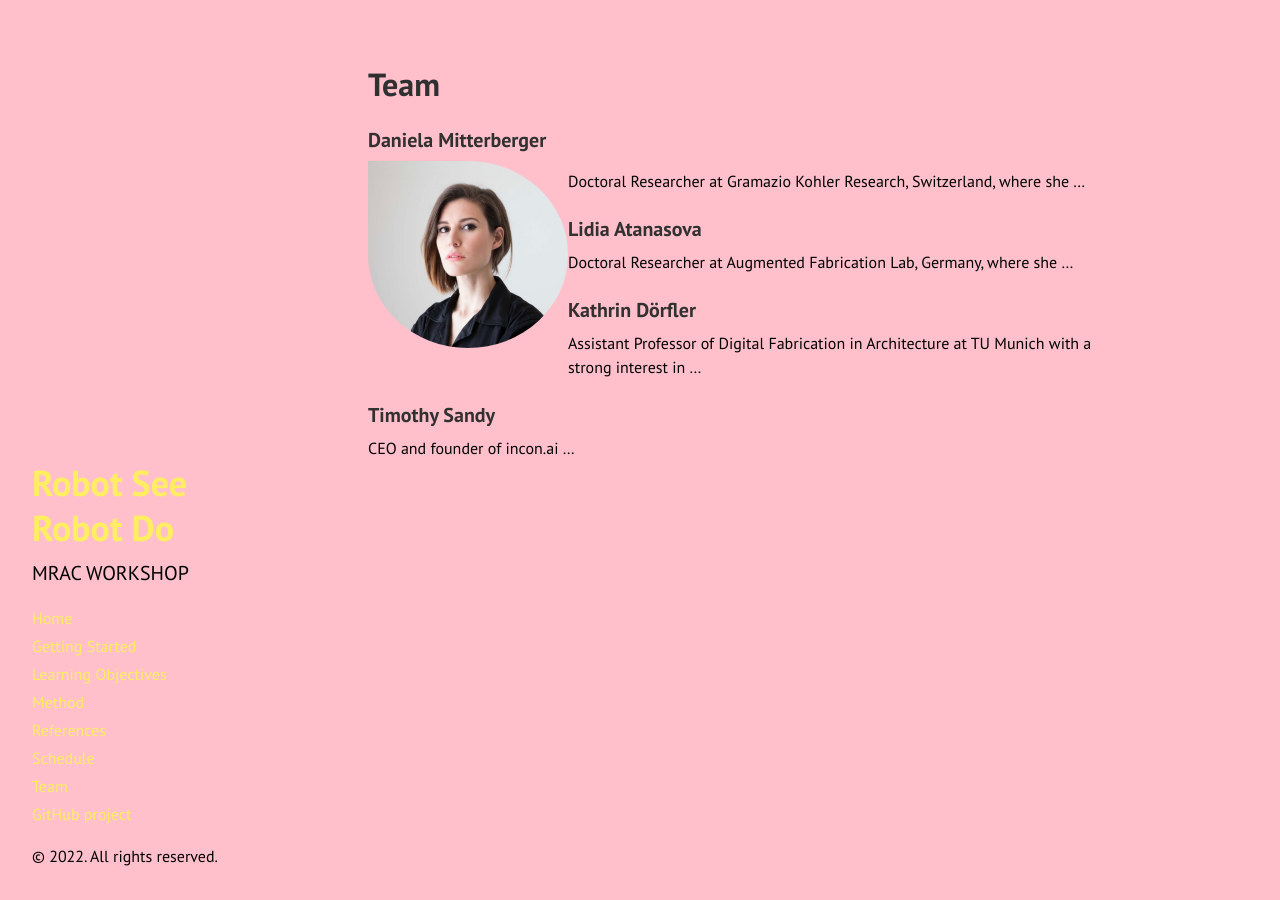
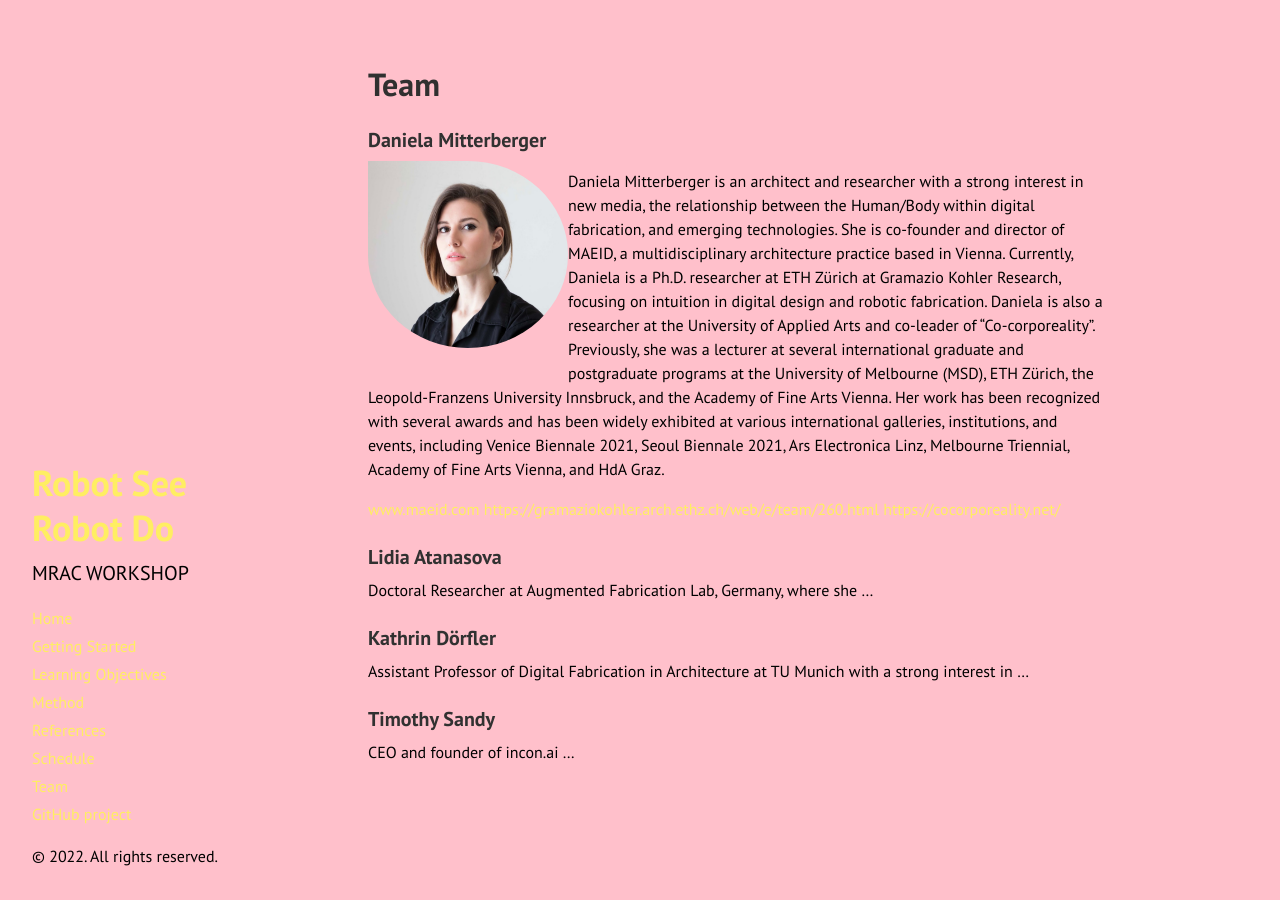
Before and after one commit to augmentedfabricationlab/robot_see_robot_do, a Jekyll site: the page built from docs/team.md, in a window 1280 px wide. Built offline with Jekyll 4.4.1, drawn with Linux system fonts in a browser that asks for light colours; Markdown is read by kramdown in place of the engine named in the settings.

Commit message:
Update team.md

```diff
--- a/docs/team.md
+++ b/docs/team.md
@@ -8,7 +8,11 @@
 
 <img src="{{site.baseurl}}images/team-dm.png" alt="Daniela Mitterberger" style="width:200px" class="drop-corners" align="left">
 
-Doctoral Researcher at Gramazio Kohler Research, Switzerland, where she ...
+Daniela Mitterberger is an architect and researcher with a strong interest in new media, the relationship between the Human/Body within digital fabrication, and emerging technologies. She is co-founder and director of MAEID, a multidisciplinary architecture practice based in Vienna. Currently, Daniela is a Ph.D. researcher at ETH Zürich at Gramazio Kohler Research, focusing on intuition in digital design and robotic fabrication. Daniela is also a researcher at the University of Applied Arts and co-leader of “Co-corporeality”. Previously, she was a lecturer at several international graduate and postgraduate programs at the University of Melbourne (MSD), ETH Zürich, the Leopold-Franzens University Innsbruck, and the Academy of Fine Arts Vienna. Her work has been recognized with several awards and has been widely exhibited at various international galleries, institutions, and events, including Venice Biennale 2021, Seoul Biennale 2021, Ars Electronica Linz, Melbourne Triennial, Academy of Fine Arts Vienna, and HdA Graz.
+
+[www.maeid.com](www.maeid.com)
+[https://gramaziokohler.arch.ethz.ch/web/e/team/260.html](https://gramaziokohler.arch.ethz.ch/web/e/team/260.html)
+[https://cocorporeality.net/](https://cocorporeality.net/)
 
 ### Lidia Atanasova
 Doctoral Researcher at Augmented Fabrication Lab, Germany, where she ...
```
